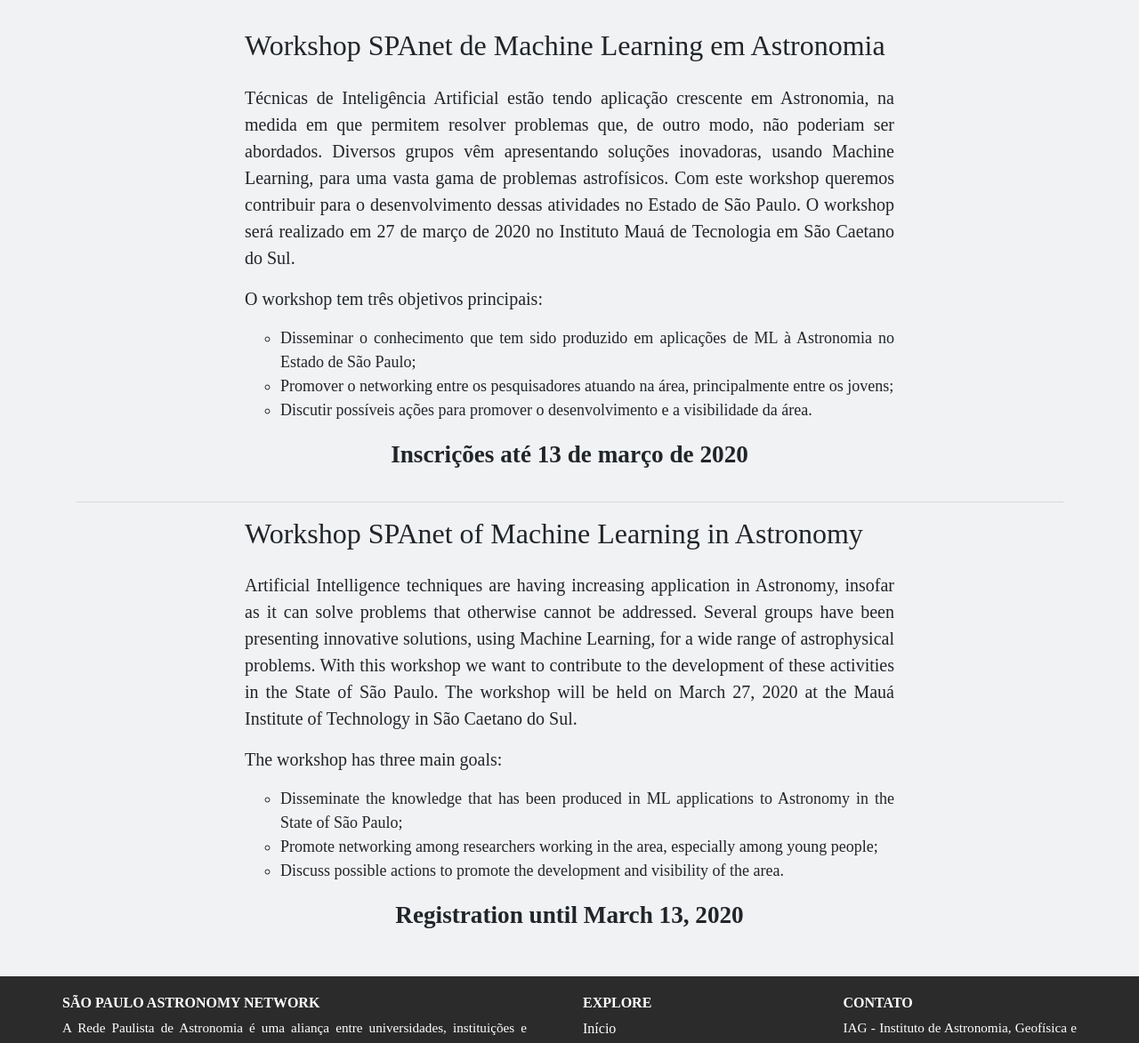
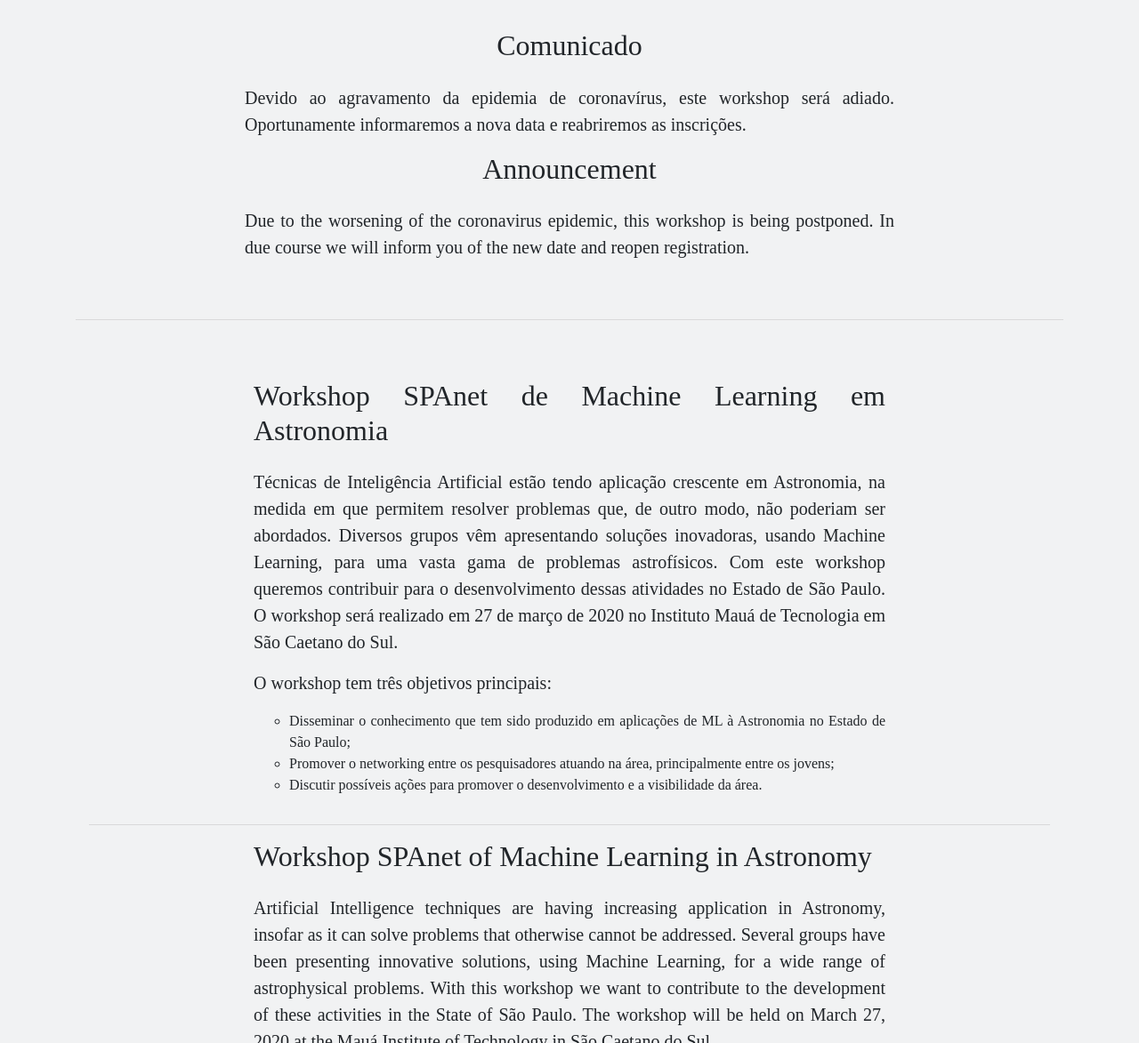
Before and after one commit to wosmla/website, a Jekyll site: the page built from index.md, in a window 1280 px wide and 1400 px high, scrolled down 265 px. Shown: the part 227-1400 px from the top of the window at 89% size. Built offline with Jekyll 4.4.1, drawn with Linux system fonts in a browser that asks for light colours.

Commit message:
Update home.html

```diff
--- a/_layouts/home.html
+++ b/_layouts/home.html
@@ -10,7 +10,24 @@
   <div class="container">
     <div class="row">
       <div class="col-xl-8 mx-auto text-justify">
-        <h2 class="mb-4">Workshop SPAnet de Machine Learning em Astronomia</h2>
+        <h2 class="mb-4" style="font-size: 30; text-align:center">Comunicado</h2>
+        <p class="lead" style="font-size: 20">
+          Devido ao agravamento da epidemia de coronavírus, este workshop será adiado. Oportunamente informaremos a nova data e reabriremos as inscrições.
+        </p>
+      </div>
+    </div>
+    <div class="row">
+      <div class="col-xl-8 mx-auto text-justify">
+        <h2 class="mb-4" style="font-size: 30; text-align:center">Announcement</h2>
+        <p class="lead" style="font-size: 20; margin-bottom: 50px">
+          Due to the worsening of the coronavirus epidemic, this workshop is being postponed. In due course we will inform you of the new date and reopen registration.        </p>
+      </div>
+    </div>
+    <hr>
+  <div class="container">
+    <div class="row">
+      <div class="col-xl-8 mx-auto text-justify">
+        <h2 class="mb-4", style="margin-top: 50px">Workshop SPAnet de Machine Learning em Astronomia</h2>
         <p class="lead">
           Técnicas de Inteligência Artificial estão tendo aplicação crescente em Astronomia,
           na medida em que permitem resolver problemas que, de outro modo, não poderiam ser abordados.
@@ -24,14 +41,11 @@
         <p class="lead">
           O workshop tem três objetivos principais:
         </p>
-        <ul style="list-style-type:circle; font-size:large">
+        <ul style="list-style-type:circle">
             <li>Disseminar o conhecimento que tem sido produzido em aplicações de ML à Astronomia no Estado de São Paulo;</li>
             <li>Promover o networking entre os pesquisadores atuando na área, principalmente entre os jovens;</li>
             <li>Discutir possíveis ações para promover o desenvolvimento e a visibilidade da área.</li>
         </ul>
-        <p class="lead" style="text-align:center; font-size: 1.7em; font-weight: bold;">
-          Inscrições até 13 de março de 2020
-        </p>
       </div>
     </div>
     <hr>
@@ -50,14 +64,11 @@
         <p class="lead">
           The workshop has three main goals:
         </p>
-        <ul style="list-style-type:circle; font-size:large">
+        <ul style="list-style-type:circle">
             <li>Disseminate the knowledge that has been produced in ML applications to Astronomy in the State of São Paulo;</li>
             <li>Promote networking among researchers working in the area, especially among young people;</li>
             <li>Discuss possible actions to promote the development and visibility of the area.</li>
         </ul>
-        <p class="lead" style="text-align:center; font-size: 1.7em; font-weight: bold;">
-          Registration until March 13, 2020
-        </p>
       </div>
     </div>
   </div>
```
